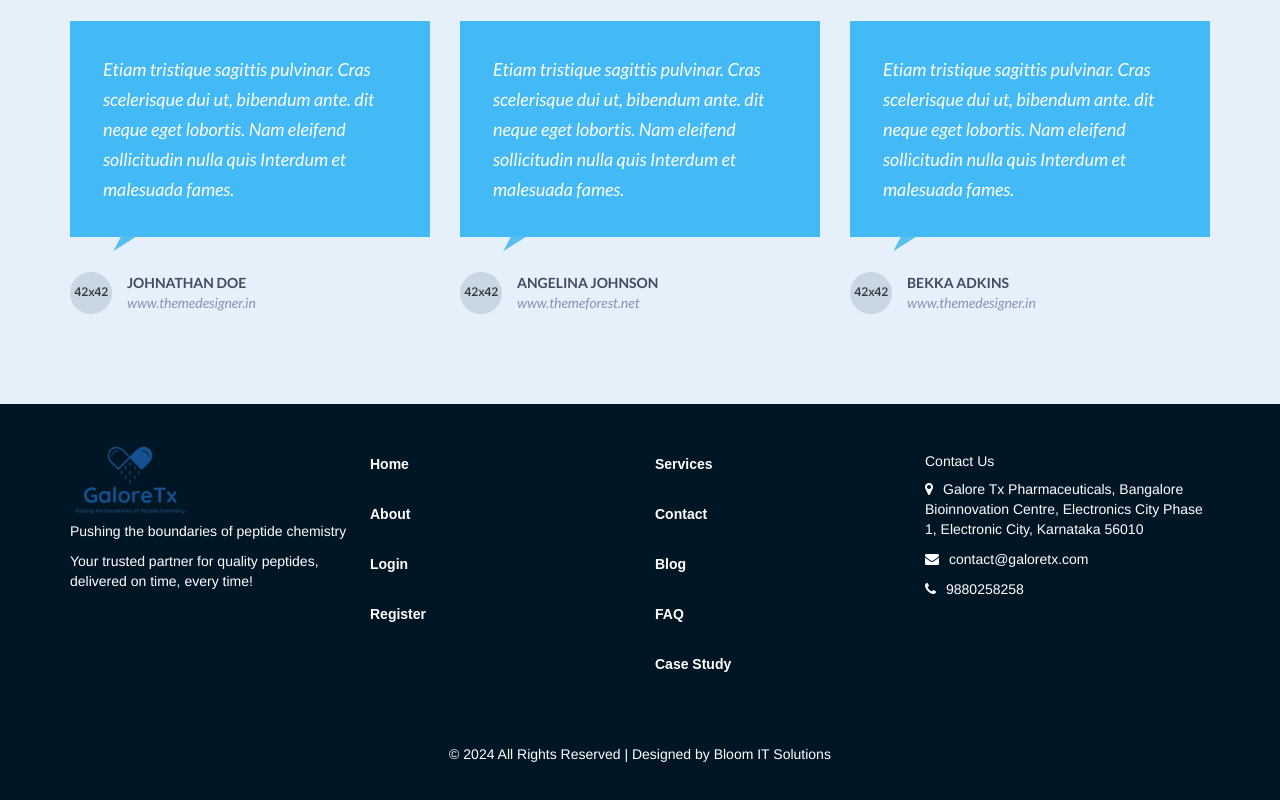
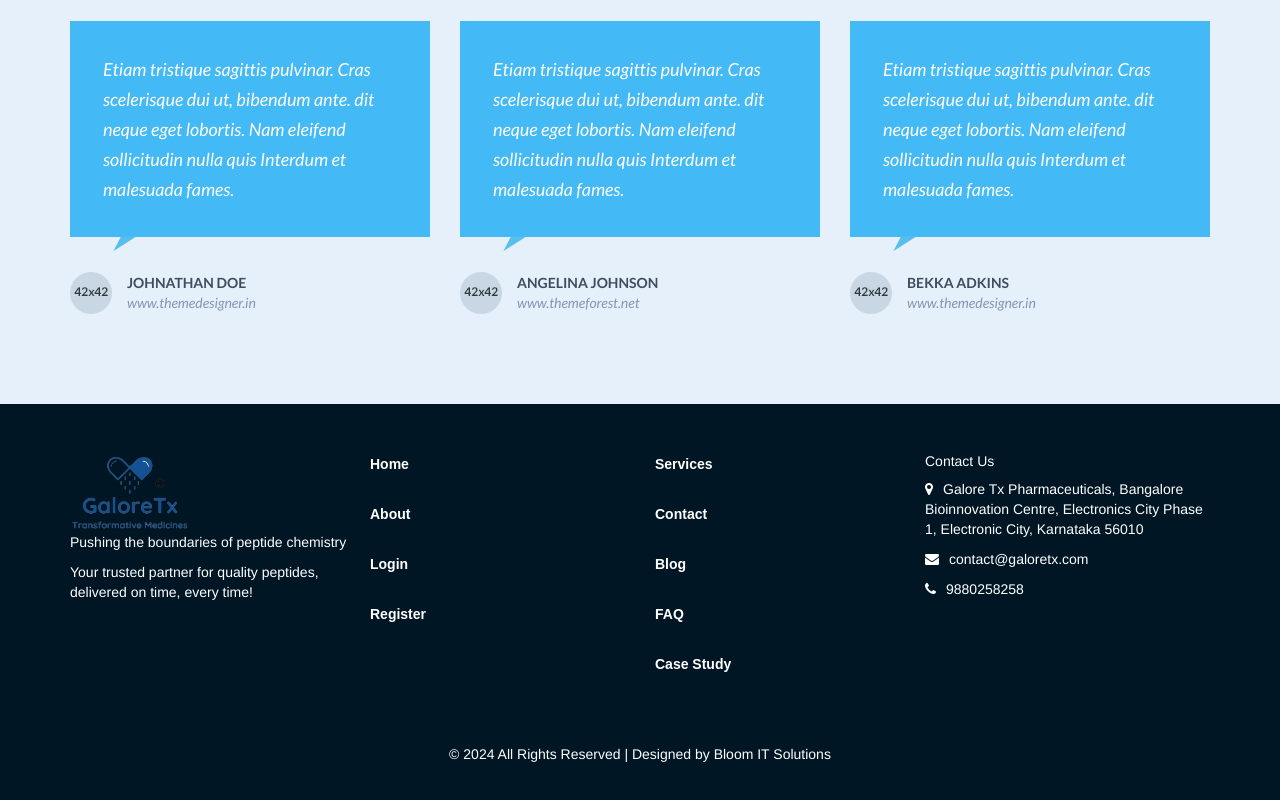
Before and after one commit to Dhanush1322/vision_dream, a React (Create React App) app: page / in a window 1280 px wide. Shown: the part 2231-3031 px from the top of the page. Built offline with nearby package versions, Linux system fonts and the light colour scheme; no server answers.

Commit message:
Update logo

```diff
--- a/src/Component/Footer.js
+++ b/src/Component/Footer.js
@@ -8,7 +8,7 @@ const Footer = () => {
       <div className="container">
         <div className="footer-logo-description">
           {/* First div: Logo and Description */}
-          <img src="logo/logo.png" alt="Logo" />
+          <img src="logo/logo.png" alt="Logo" style={{backgroundColor:'#011625'}} />
           <p>Pushing the boundaries of peptide chemistry</p>
           <p className="bottom-text">Your trusted partner for quality peptides, delivered on time, every time!</p>
         </div>
```
Also changed, not shown: public/logo/logo.png, public/logo/logo1.png (added).
